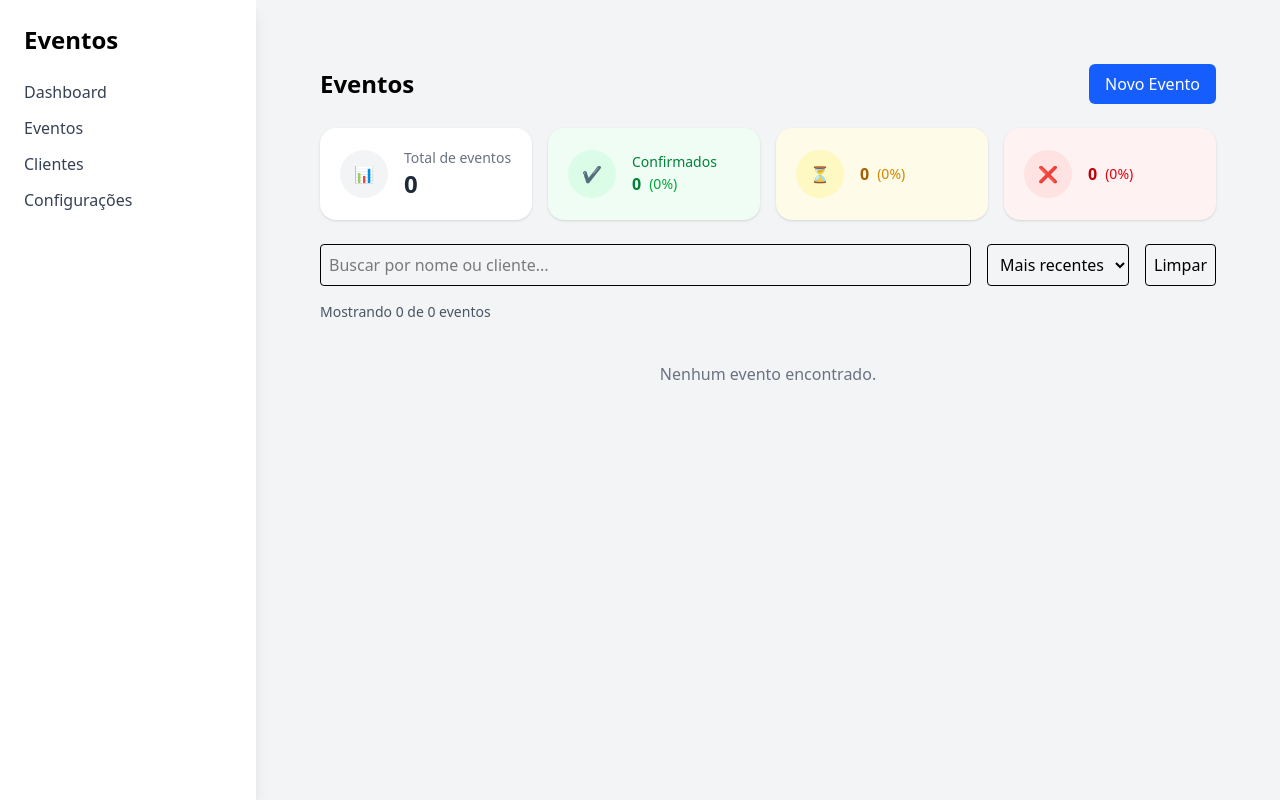
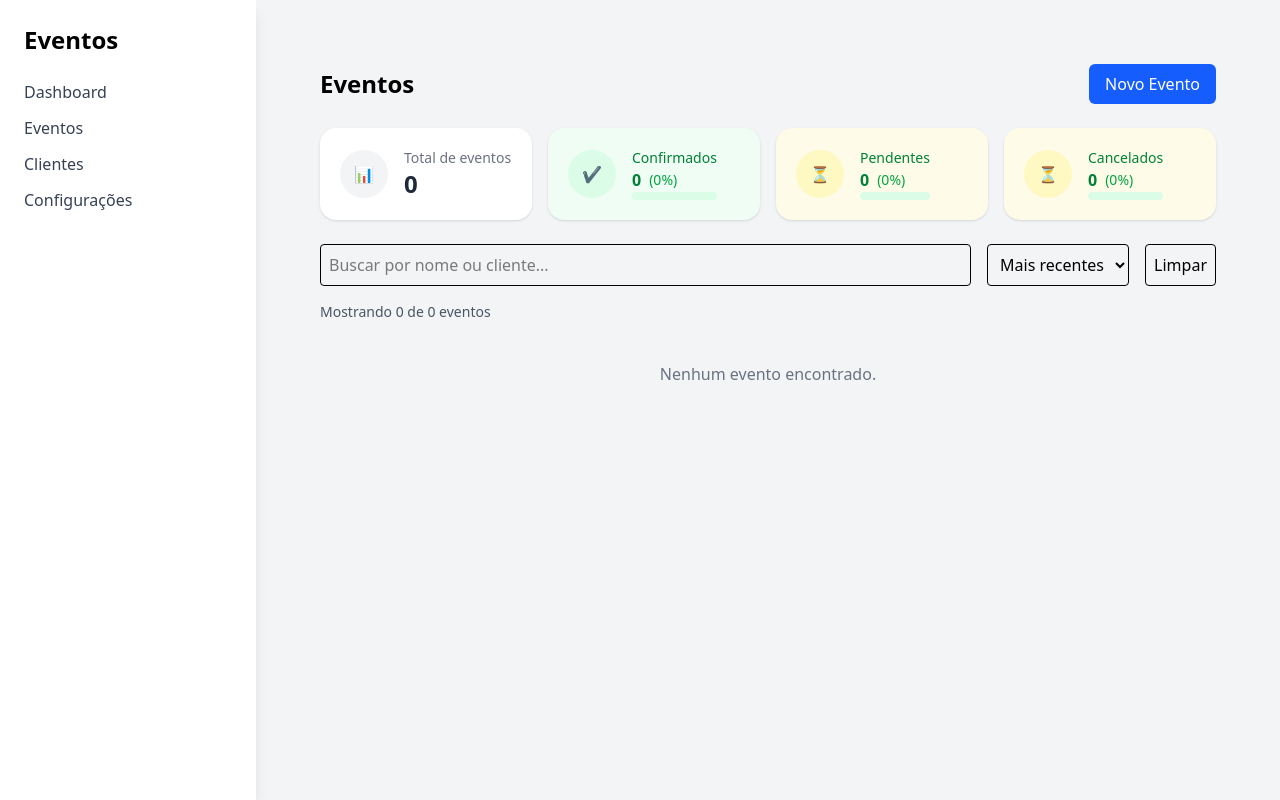
Before and after one commit to Carlosjr7/dashboard-eventos-react, a React (Vite) app: page /eventos in a window 1280 px wide. Built offline with nearby package versions, Linux system fonts and the light colour scheme.

Commit message:
feat: enhance dashboard cards with percentages and progress bars

```diff
--- a/src/pages/Eventos.tsx
+++ b/src/pages/Eventos.tsx
@@ -145,35 +145,64 @@ export default function Eventos() {
                 ({Math.round(percentualConfirmados)}%)
                 </span>
                 </div>
+
+
+        <div className="w-full h-2 bg-green-100 rounded-full">
+        <div
+        className="h-2 bg-green-500 rounded-full"
+        style={{ width: `${percentualConfirmados}%` }}/>
+        </div>
+        </div>
+        </div>
+
+        <div className="bg-yellow-50 p-5 rounded-2xl shadow-sm flex items-center gap-4 hover:shadow-md transition">
+          <div className="w-12 h-12 flex items-center justify-center rounded-full bg-yellow-100">
+            ⏳
           </div>
+          <div>
+            <p className="text-sm text-green-700">Pendentes</p>
+            <div className="flex items-center gap-2">
+              <p className="text-2x1 font-bold text-green-700">{pendentes}</p>
+              <span className="text-sm text-green-600">
+                ({Math.round(percentualPendentes)}%)
+                </span>
+                </div>
+
+
+        <div className="w-full h-2 bg-green-100 rounded-full">
+        <div
+        className="h-2 bg-green-500 rounded-full"
+        style={{ width: `${percentualPendentes}%` }}/>
         </div>
+        </div>
+        </div>
+
+
 
 
         <div className="bg-yellow-50 p-5 rounded-2xl shadow-sm flex items-center gap-4 hover:shadow-md transition">
           <div className="w-12 h-12 flex items-center justify-center rounded-full bg-yellow-100">
             ⏳
           </div>
-          <div className="flex items-center gap-2">
-            <p className="text-2x1 font-bold text-yellow-700">{pendentes}</p>
-            <span className="text-sm text-yellow-600">
-              ({Math.round(percentualPendentes)}%)
-              </span>
-              </div>
+          <div>
+            <p className="text-sm text-green-700">Cancelados</p>
+            <div className="flex items-center gap-2">
+              <p className="text-2x1 font-bold text-green-700">{cancelados}</p>
+              <span className="text-sm text-green-600">
+                ({Math.round(percentualCancelado)}%)
+                </span>
+                </div>
+
+
+        <div className="w-full h-2 bg-green-100 rounded-full">
+        <div
+        className="h-2 bg-green-500 rounded-full"
+        style={{ width: `${percentualCancelado}%` }}/>
+        </div>
+        </div>
+        </div>
         </div>
 
-
-        <div className="bg-red-50 p-5 rounded-2xl shadow-sm flex items-center gap-4 hover:shadow-md transition">
-          <div className="w-12 h-12 flex items-center justify-center rounded-full bg-red-100">
-            ❌
-          </div>
-          <div className="flex items-center gap-2">
-            <p className="text-2x1 font-bold text-red-700">{cancelados}</p>
-            <span className="text-sm text-red-600">
-              ({Math.round(percentualCancelado)}%)
-              </span>
-              </div>
-        </div>
-      </div>
 
 
       <div className="mb-4 flex gap-4">
```
